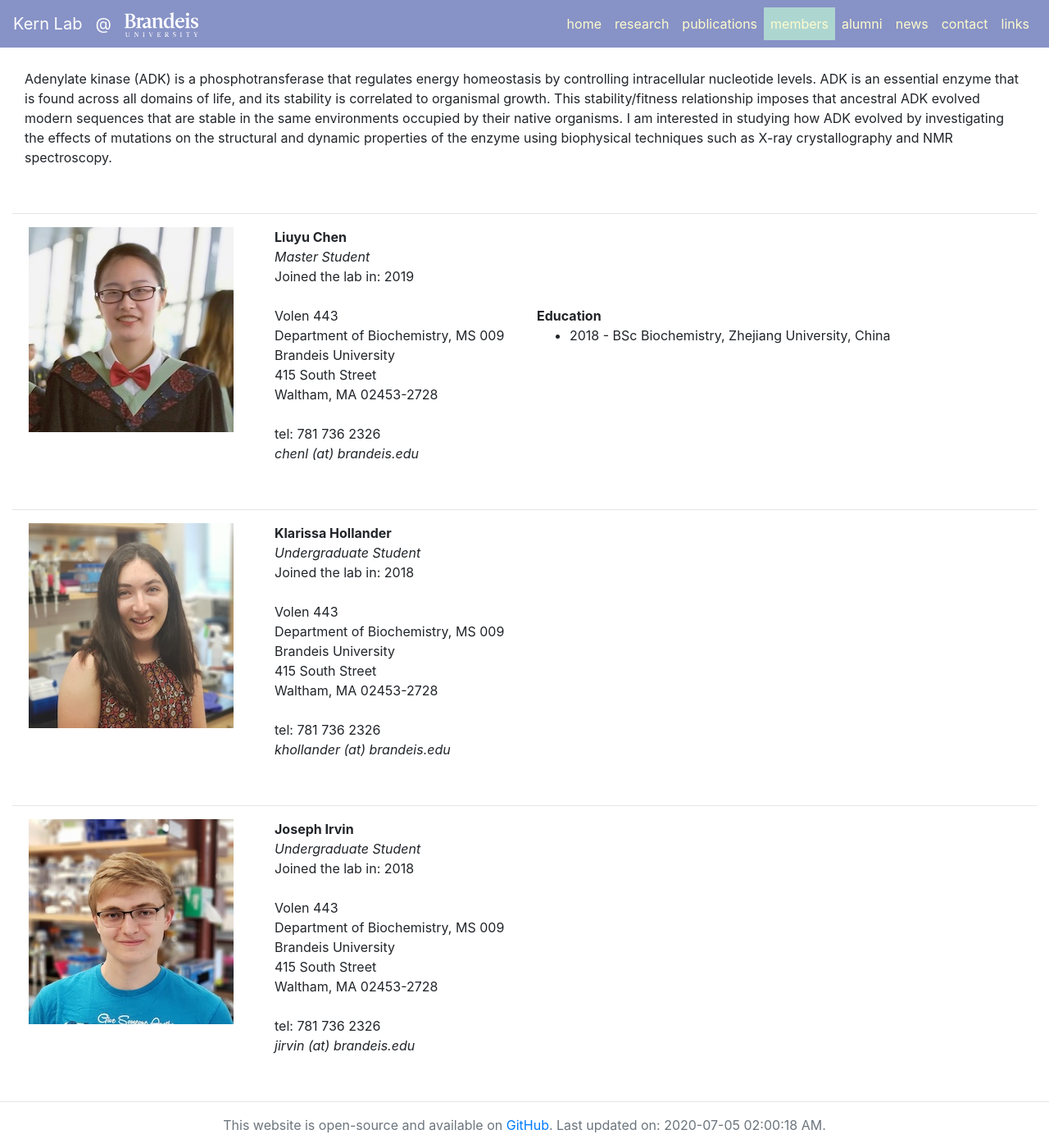
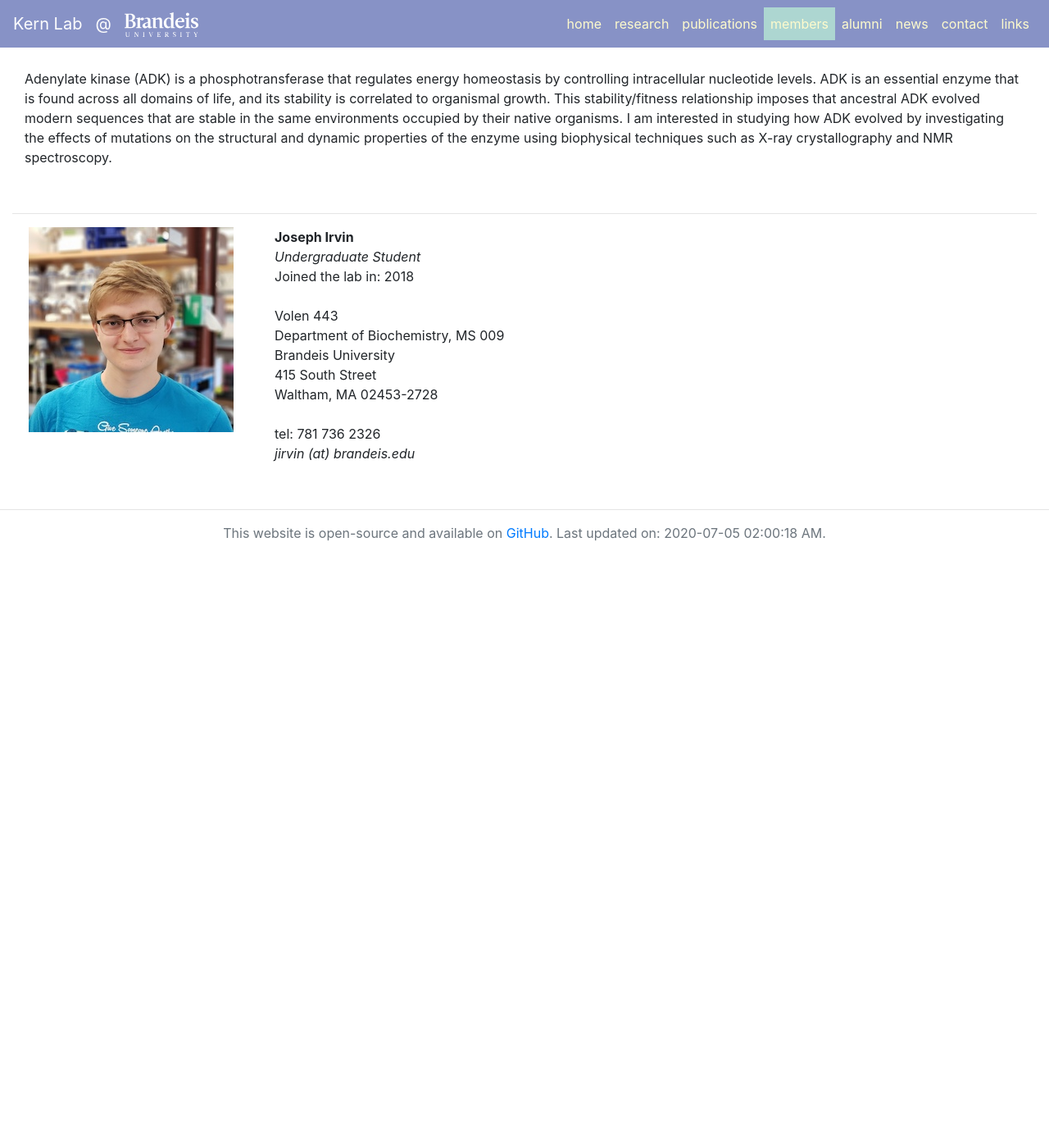
Before and after one commit to kernlab-scripps/kernlab-scripps.github.io, a Jekyll site: the page built from member/index.html, in a window 1280 px wide and 1400 px high, scrolled down 9545 px. Shown: the whole window at 82% size. Built offline with Jekyll 4.4.1, drawn with Linux system fonts in a browser that asks for light colours; after the commit the page ends 10223 px from its top, so only the background shows below that.

Commit message:
Update members/alumni

```diff
--- a/_data/alumni.yml
+++ b/_data/alumni.yml
@@ -7,6 +7,17 @@
 ##      or      https://bir.brandeis.edu/handle/?????/????? for BSc/MSc thesis
 ##  current: PositionTitle @ Company/University
 ##  website: URL to current job (mainly used for PIs)
+
+- name: Liuyu Chen
+  position: Master Student
+  startdate: 201902
+  enddate: 202005
+
+- name: Klarissa Hollander
+  position: Undergraduate Student
+  startdate: 201808
+  enddate: 202005
+  current: Graduate Student @ Yale University
 
 - name: Hadar Ivanir-Dabora
   position: Postdoctoral Fellow
--- a/_data/members.yml
+++ b/_data/members.yml
@@ -191,22 +191,7 @@
 
 # Master students
 
-- name: Liuyu Chen
-  image: /static/img/members/liuyu.jpg
-  position: Master Student
-  email: chenl (at) brandeis.edu
-  startdate: 201902
-  education:
-    - 2018 - BSc Biochemistry, Zhejiang University, China
-
-
 # Undergraduate students
-
-- name: Klarissa Hollander
-  image: /static/img/members/klarissa.jpg
-  position: Undergraduate Student
-  email: khollander (at) brandeis.edu
-  startdate: 201808
 
 - name: Joseph Irvin
   image: /static/img/members/joseph.jpg
```
Also changed, not shown: static/img/members/hadar.jpg (deleted), static/img/members/klarissa.jpg (deleted), static/img/members/liuyu.jpg (deleted).
